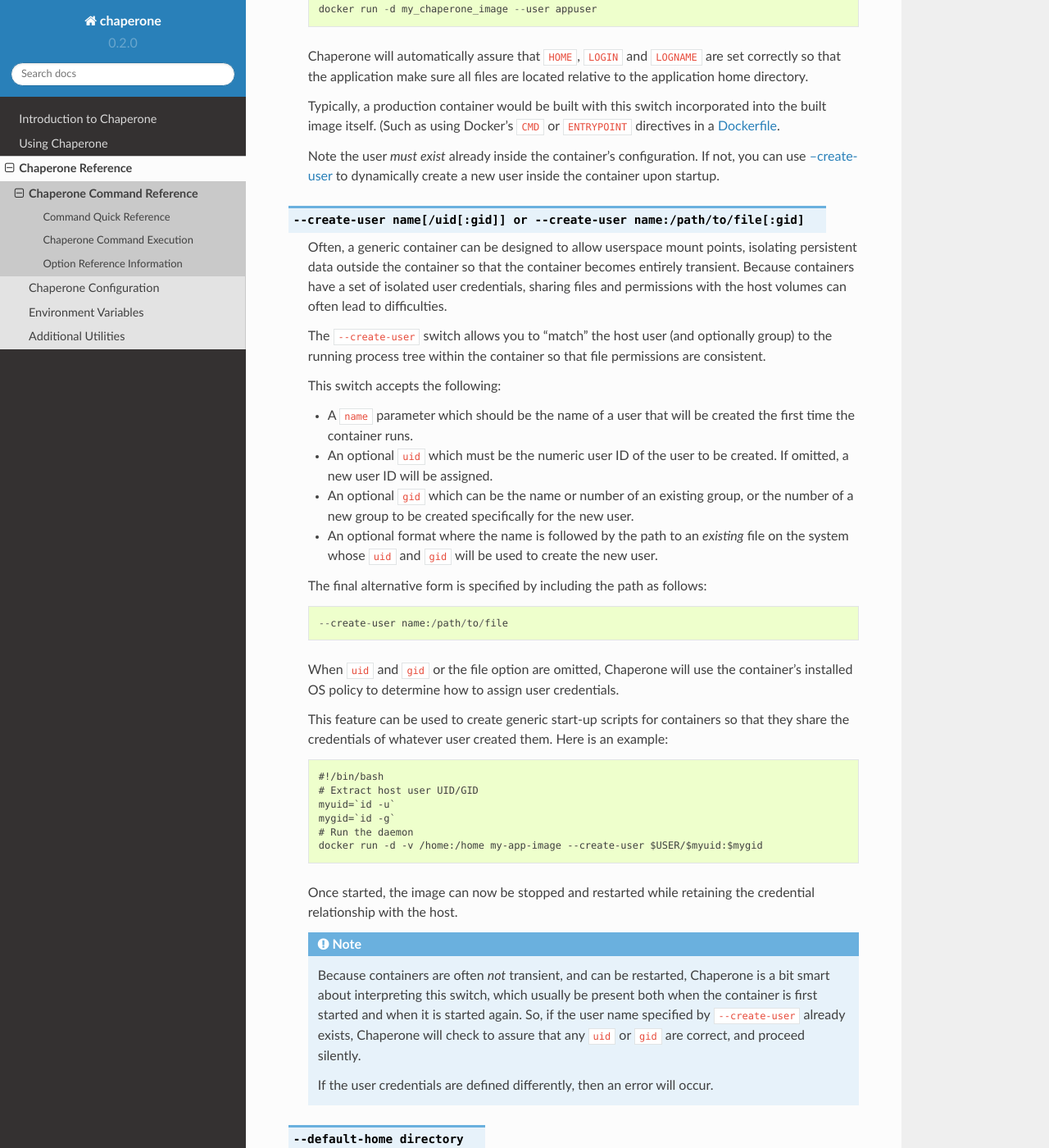
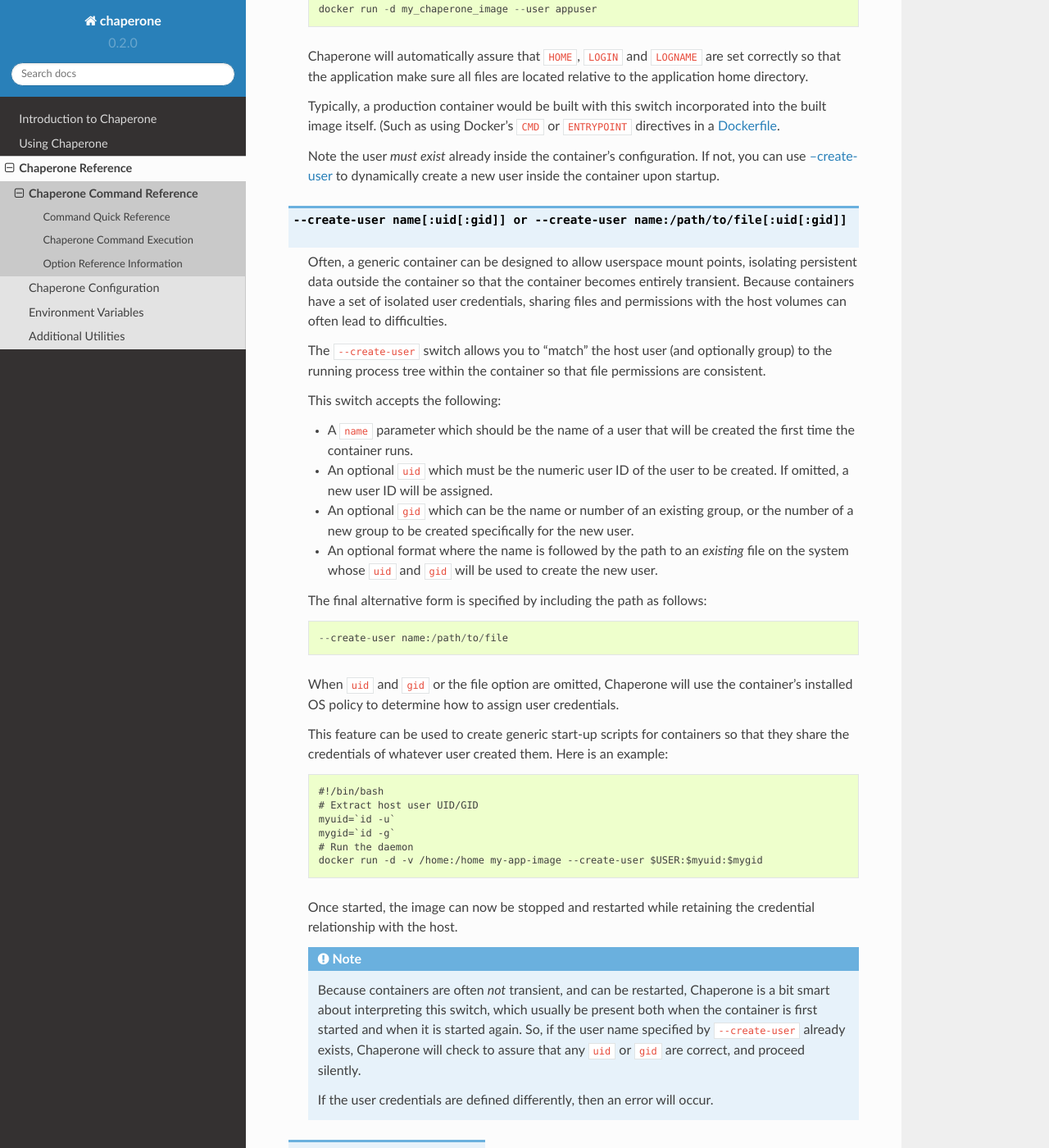
Before and after one commit to garywiz/chaperone, a Sphinx documentation site: the page built from doc/source/ref/command-line.rst, in a window 1280 px wide and 1400 px high, scrolled down 5713 px. Shown: the whole window at 82% size. Built offline with Sphinx 7.4.7 and the Read the Docs theme 2.0.0, drawn with Linux system fonts in a browser that asks for light colours; some of the changed text lies outside the part shown.

Commit message:
Standardized --create-user format to either:    --create-user name:uid:gid or    --create-user name:/path:uid:gid Where 'uid' and 'gid' are both optional in both cases.

```diff
--- a/chaperone/cproc/version.py
+++ b/chaperone/cproc/version.py
@@ -1,7 +1,7 @@
 # This file is designed to be used as a package module, but also as a main program runnable
 # by Python2 or Python3 which will print the version.  Used in setup.py
 
-VERSION = (0,2,38)
+VERSION = (0,2,39)
 DISPLAY_VERSION = ".".join([str(v) for v in VERSION])
 
 LICENSE = "Apache License, Version 2.0"
--- a/doc/source/ref/command-line.rst
+++ b/doc/source/ref/command-line.rst
@@ -285,7 +285,7 @@
 
 .. _option.create-user:
 
-.. option:: --create-user name[/uid[:gid]] or --create-user name:/path/to/file[:gid]
+.. option:: --create-user name[:uid[:gid]] or --create-user name:/path/to/file[:uid[:gid]]
 
    Often, a generic container can be designed to allow userspace mount points, isolating persistent data
    outside the container so that the container becomes entirely transient.   Because containers have a
@@ -321,7 +321,7 @@
      myuid=`id -u`
      mygid=`id -g`
      # Run the daemon
-     docker run -d -v /home:/home my-app-image --create-user $USER/$myuid:$mygid
+     docker run -d -v /home:/home my-app-image --create-user $USER:$myuid:$mygid
 
    Once started, the image can now be stopped and restarted while retaining
    the credential relationship with the host.
```
Also changed, not shown: other parts of doc/source/ref/command-line.rst (+1 -1 lines), 2 other files.
